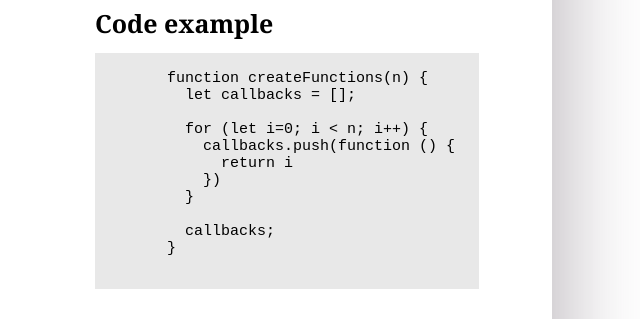
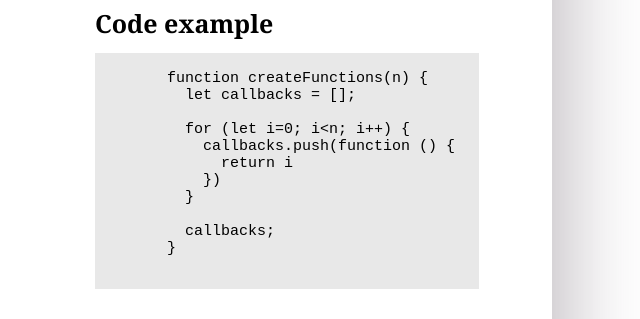
Before and after one commit to lera-sh/rsschool-cv, a website: page index.html in a window 1280 px wide. Shown: the part 1239-1558 px from the top of the page, 581-1221 px from the left. Drawn offline with Linux system fonts and the light colour scheme.

Commit message:
fix: fix bracket

```diff
--- a/index.html
+++ b/index.html
@@ -144,7 +144,7 @@
         function createFunctions(n) {
           let callbacks = [];
 
-          for (let i=0; i < n; i++) {
+          for (let i=0; i&lt;n; i++) {
             callbacks.push(function () {
               return i
             })
```
